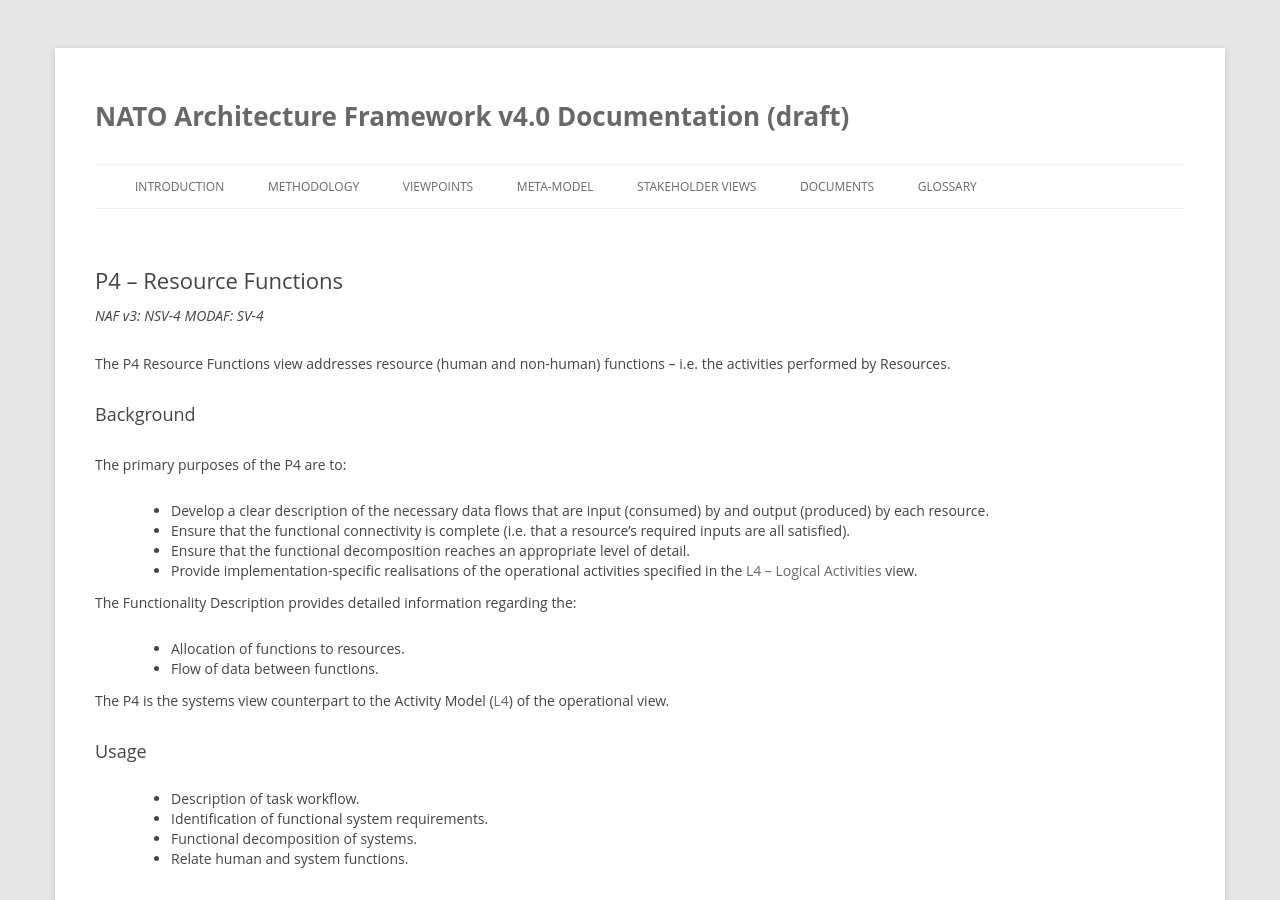
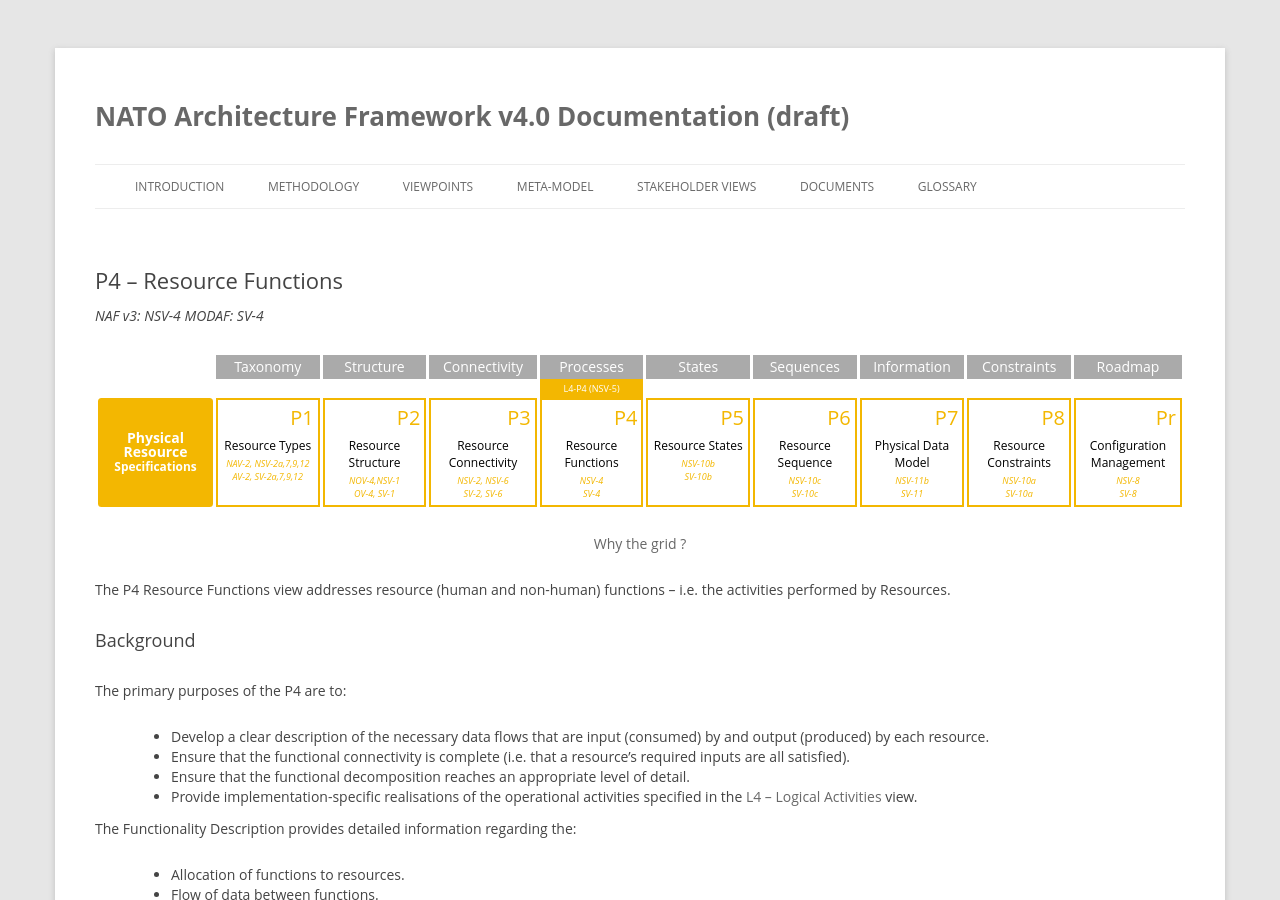
Before and after one commit to nafdocs/nafdocs.github.io, a Jekyll site: the page built from viewpoints/p4.md, in a window 1280 px wide and 900 px high. Built offline with Jekyll 4.4.1, drawn with Linux system fonts in a browser that asks for light colours; nearby versions of some CDN libraries.

Commit message:
Add viewpoint bar from grid to each model-kind page

```diff
--- a/viewpoints/p4.md
+++ b/viewpoints/p4.md
@@ -2,6 +2,7 @@
 title: P4 – Resource Functions
 layout: page
 id: p4
+viewpoint: physical
 legacy: "NAF v3: NSV-4 MODAF: SV-4"
 ---
 
```
Also changed, not shown: viewpoints/p2.md (+1 -0 lines), viewpoints/p6.md (+1 -0 lines), viewpoints/p8.md (+1 -0 lines).
